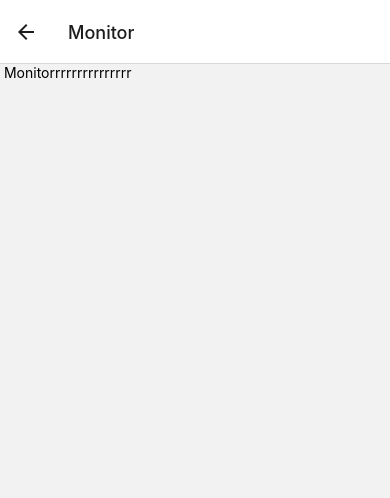
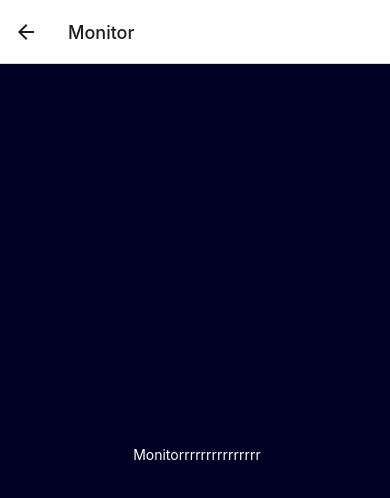
Before and after one commit to danielmarcelino-ft/PA7_Mobile, a React Native app in the folder AguaS/: screen /Monitor in a window 390 px wide. Shown: the top 498 px of the page. Built offline with nearby package versions, Linux system fonts and the light colour scheme.

Commit message:
Estruturando navegação com react navigation

```diff
--- a/AguaS/App.js
+++ b/AguaS/App.js
@@ -4,22 +4,40 @@ import {NavigationContainer} from '@react-navigation/native';
 import { createNativeStackNavigator } from '@react-navigation/native-stack';
 
 import { StatusBar } from 'expo-status-bar';
-import { View } from 'react-native';
+import { View, Text, Button } from 'react-native';
 import Styless from './Styless';
-import Title from './src/components/Title';
-import Main from './src/components/Main';
-import Monitor from './src/components/Monitor';
+//import Title from './src/components/Title';
+//import Main from './src/components/Main';
+//import Monitor from './src/components/Monitor';
 
-function Inicio() {
+function Inicio( { navigation } ) {
    return (
-     <View style={Styless.container}>
-          <Title/>
-          <Main/>
-          <StatusBar style="auto" />
+      <View style={Styless.container}>
+          <View style={Styless.Monitor}>
+            <Button title='Tirar foto do mês atual'></Button>
+            <Button title='Monitor' onPress={ () => navigation.navigate('Monitor')} ></Button>
+            <Button title='Histórico de fotos'></Button>
+            <Text> hauiehiuahuiehuiahueiai</Text>
+            <StatusBar style="auto" />
           </View>
+      </View>
+
+
     );
 }
 
+function Monitor() {
+
+
+  return (
+      <View style={Styless.container}>
+          <Text style={Styless.TextoGeral}> Monitorrrrrrrrrrrrrrr</Text>
+          <StatusBar style="auto" />
+      </View>
+  )
+
+
+}
 
 const Stack = createNativeStackNavigator();
 
--- a/AguaS/Styless/index.js
+++ b/AguaS/Styless/index.js
@@ -19,8 +19,13 @@ export default StyleSheet.create(
 
         },
         Monitor: {
-            backgroundColor: '#green',
+            backgroundColor: 'green',
+
+        },
+        TextoGeral: {
+            color: 'white',
         }
+
 
 
     }
```
